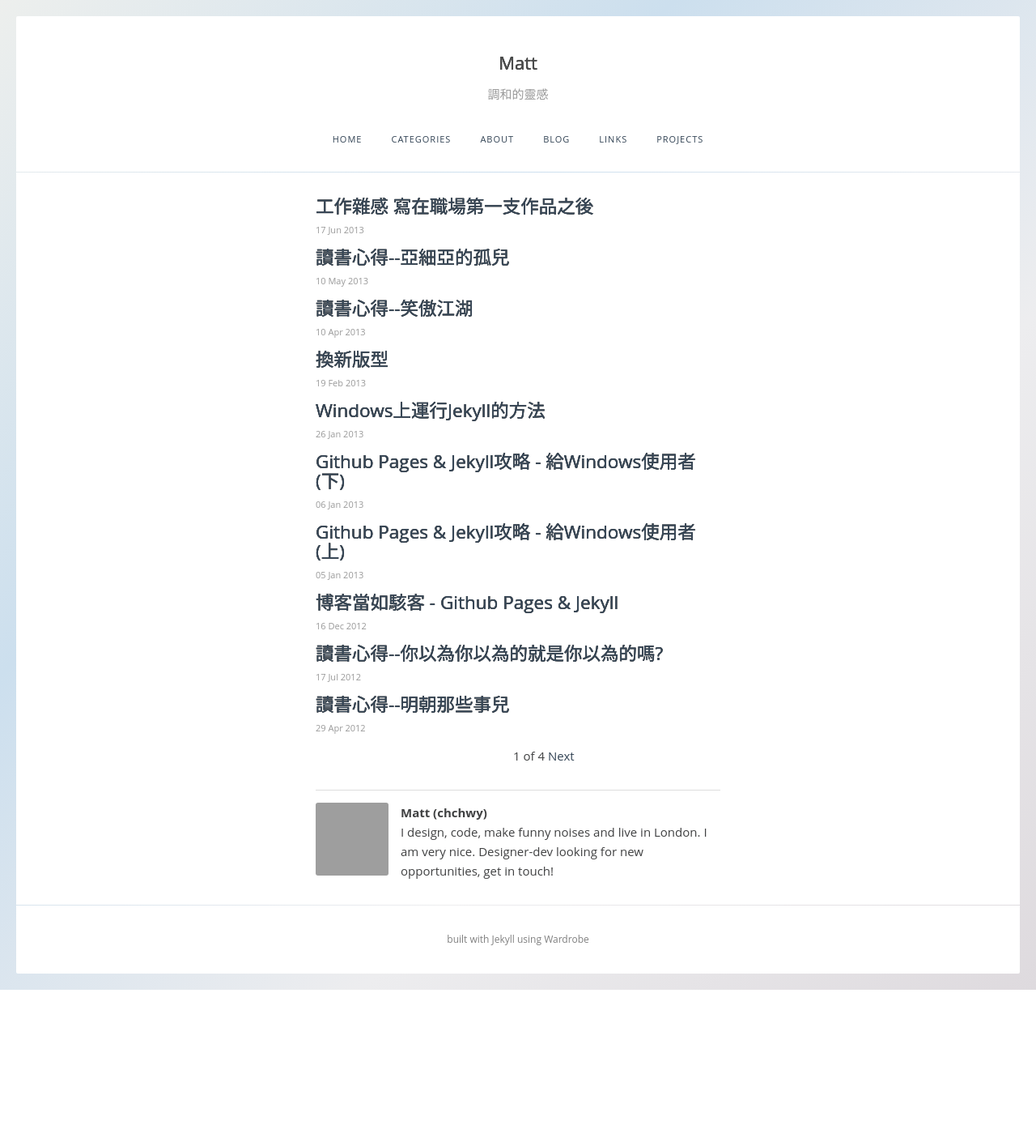
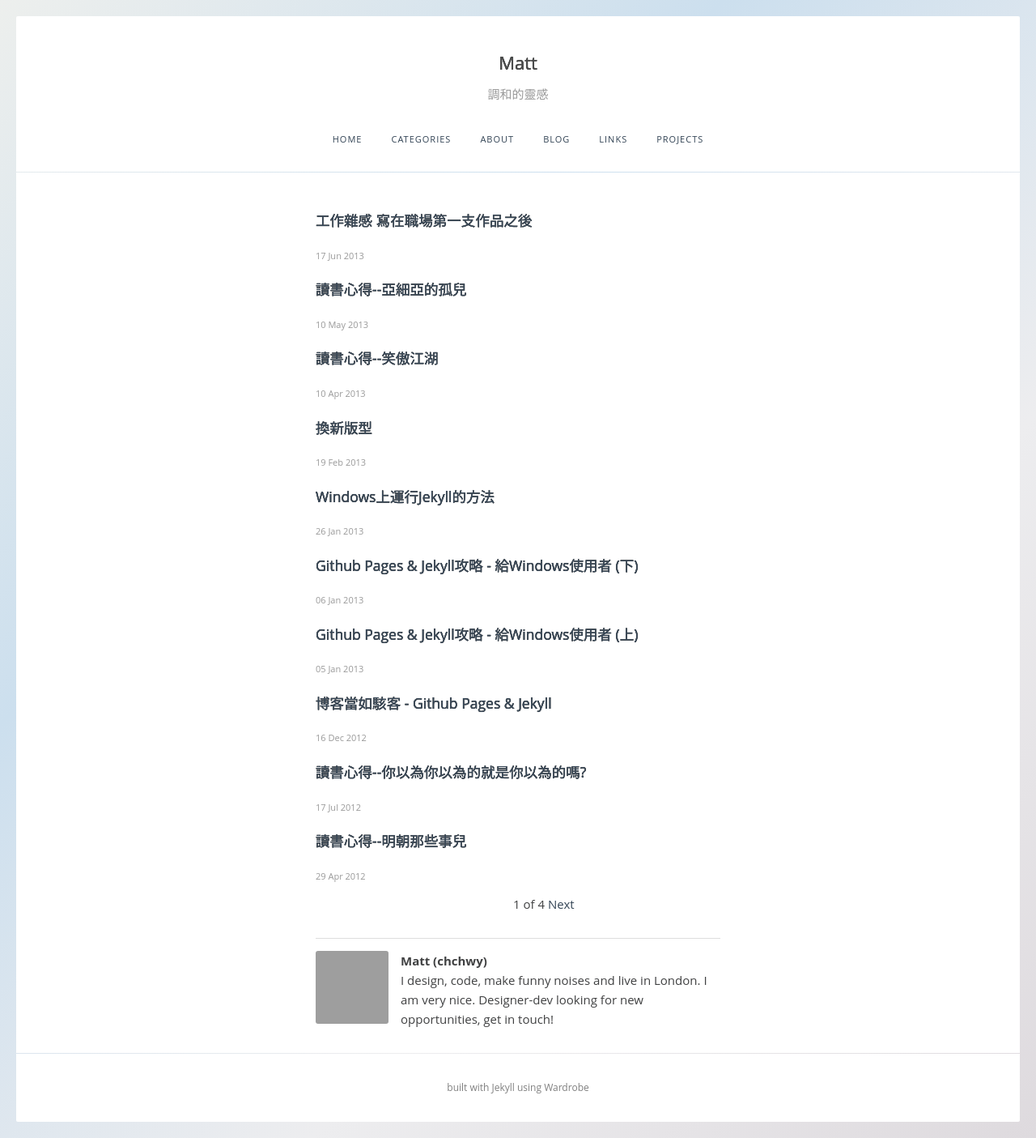
Before and after one commit to sndnvaps/sndnvaps.github.io, a Jekyll site: the page built from index.html, in a window 1280 px wide. Shown: the whole page at 81% size. Built offline with Jekyll 4.4.1, drawn with Linux system fonts in a browser that asks for light colours; Markdown is read by kramdown in place of the engine named in the settings; the list of posts is cut into pages by our own code; before the commit the page ends 1222 px from its top, so only the background shows below that; grey boxes are pictures that could not be loaded.

Commit message:
首頁文章列表 h2 => h3

```diff
--- a/_includes/mycss.html
+++ b/_includes/mycss.html
@@ -15,4 +15,9 @@ h1,h2,h3,h4,h5,h6 {
     box-shadow: 1px 1px 5px rgba(0, 0, 0, .3);
 }
 
+h3 .post-title {
+    margin: 0 0 3px 0;
+    font-weight: normal;
+}
+
 </style>
--- a/index.html
+++ b/index.html
@@ -6,7 +6,7 @@ layout: default
   {% for post in paginator.posts %}
     <li>
       <a href="{{ post.url }}">
-        <h2>{{ post.title }}</h2>
+        <h3 class="post-title">{{ post.title }}</h3>
         <time>{{ post.date | date_to_string }}</time>
       </a>
     </li>
```
